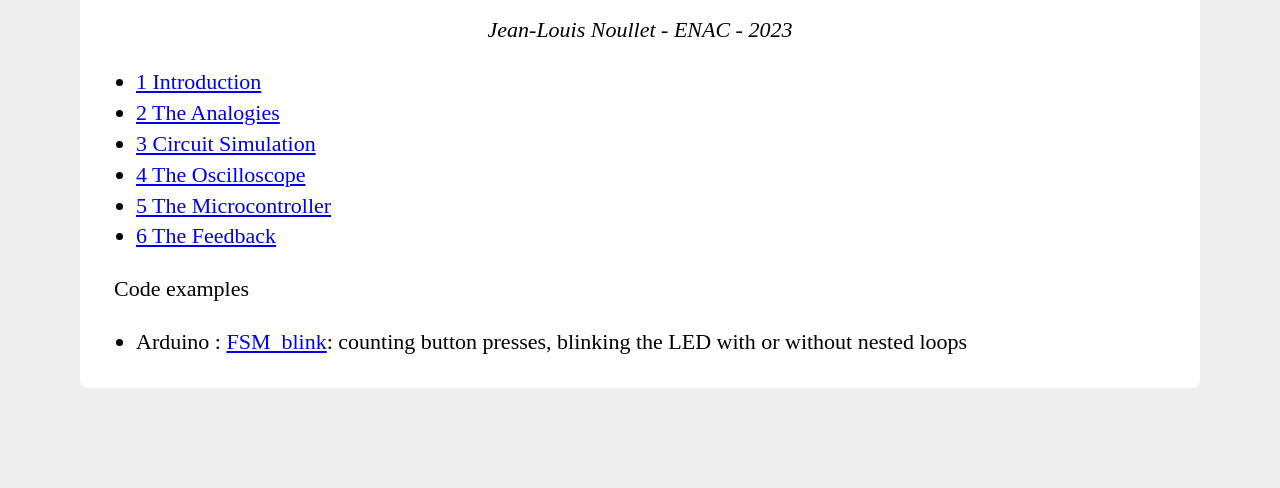
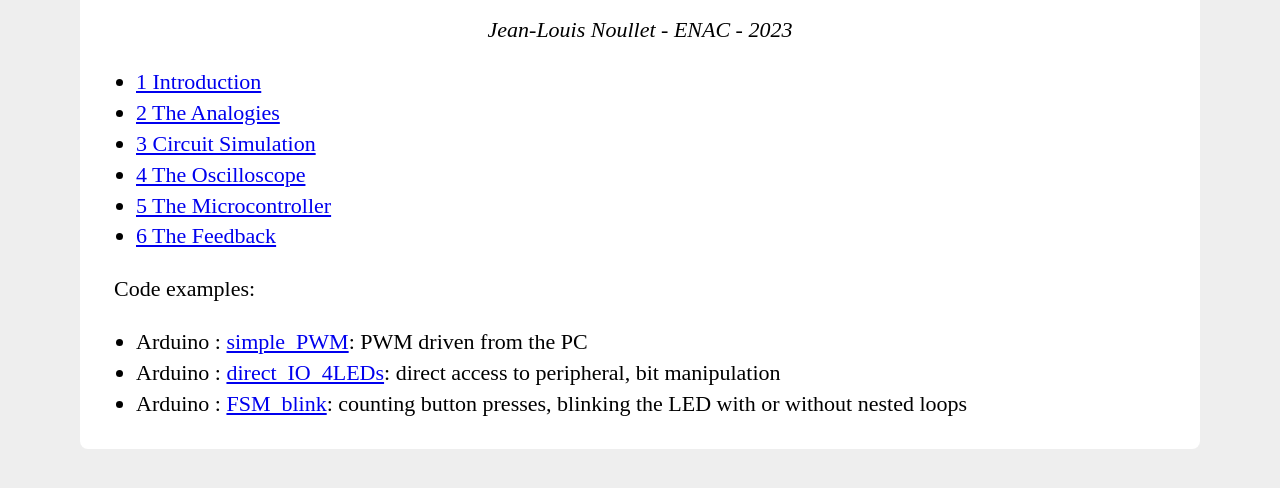
Before and after one commit to jl-noullet/jl-noullet.github.io, a plain HTML site: page Programmable_Electronics/index.html in a window 1280 px wide. Shown: the part 106-594 px from the top of the page. Drawn offline with Linux system fonts and the light colour scheme.

Commit message:
Arduino code examples : simple PWM, direct IO

```diff
--- a/Programmable_Electronics/index.html
+++ b/Programmable_Electronics/index.html
@@ -20,9 +20,12 @@
 <li><a target="_blank" href="5_The_Microcontroller.html">5 The Microcontroller</a></li>
 <li><a target="_blank" href="6_The_Feedback.html">6 The Feedback</a></li>
 </ul>
-<p>Code examples</p>
+<p>Code examples:</p>
 <ul>
-<li>Arduino : <a href="/Arduino_Examples/FSM_blink/FSM_blink.ino">FSM_blink</a>: counting button presses, blinking the LED with or without nested loops</li>
+<li>Arduino : <a href="../Arduino_Examples/simple_PWM/simple_PWM.ino">simple_PWM</a>: PWM driven from the PC</li>
+<li>Arduino : <a href="../Arduino_Examples/direct_IO_4LEDs/direct_IO_4LEDs.ino">direct_IO_4LEDs</a>: direct access to peripheral, bit manipulation</li>
+<li>Arduino : <a href="../Arduino_Examples/FSM_blink/FSM_blink.ino">FSM_blink</a>: counting button presses, blinking the LED with or without nested loops</li>
+
 </ul>
 </div>
 </body>
```
Also changed, not shown: 2 other files.
